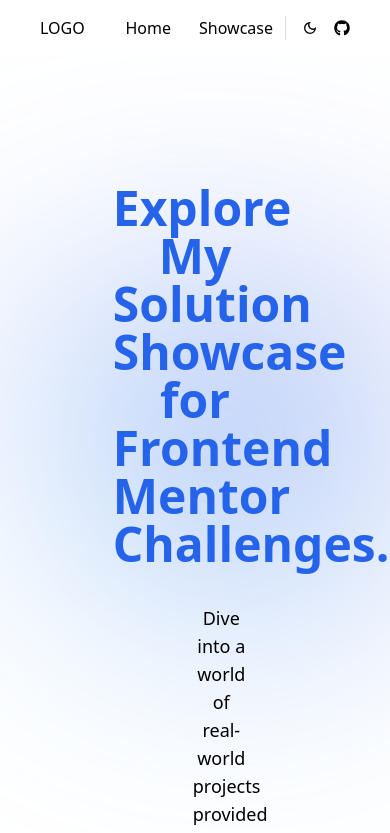
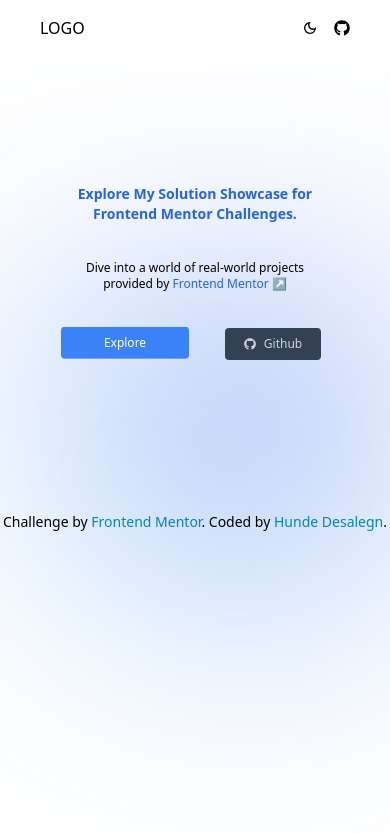
Before and after one commit to Hunde-D/Frontend-Challenges, a React (Vite) app: page / in a window 390 px wide. Shown: the top 833 px of the page. Built offline with nearby package versions, Linux system fonts and the light colour scheme.

Commit message:
responsive

```diff
--- a/src/challenges/tip-calculator/TipCalculator.jsx
+++ b/src/challenges/tip-calculator/TipCalculator.jsx
@@ -28,25 +28,23 @@
   };
 
   useEffect(() => {
-    if (bill.noPeople === "")
-      setBill((prevBill) => ({ ...prevBill, noPeople: 1 }));
-    if (bill.noPeople && bill.noPeople !== 0) {
     let tipPercent = tipRate ? tipRate / 100 : 0;
-      let tipPerPerson = ((bill.amount * tipPercent) / bill.noPeople).toFixed(
-        2
-      );
+    let tipPerPerson = (
+      (bill.amount * tipPercent) /
+      (bill.noPeople !== "" ? bill.noPeople : 1)
+    ).toFixed(2);
+
     let billPerPerson = (
-        bill.amount / bill.noPeople +
+      bill.amount / (bill.noPeople !== "" ? bill.noPeople : 1) +
       Number(tipPerPerson)
     ).toFixed(2);
     setPerPerson({
       bill: billPerPerson,
       tip: tipPerPerson,
     });
-    }
   }, [bill, bill.amount, bill.noPeople, tipRate]);
 
-  const tips = [5, 10, 15, 20, 25];
+  const tips = [1, 2, 5, 10, 15];
   const tipButton = tips.map((amount) => {
     return (
       <Button
--- a/src/components/Header.jsx
+++ b/src/components/Header.jsx
@@ -7,12 +7,12 @@
     <header className="w-full flex justify-between px-10 py-4 ">
       <Link to="/">LOGO</Link>
       <nav className="flex justify-end  items-center w-72 gap-4">
-        <NavLink to="/" className="hover:text-blue-500 ">
+        <NavLink to="/" className="hover:text-blue-500 max-sm:hidden">
           Home
         </NavLink>
         <NavLink
           to="/projects"
-          className="border-r-[1px] px-3 border-gray-400 border-opacity-40 hover:text-blue-500"
+          className="border-r-[1px] px-3 border-gray-400 border-opacity-40 max-sm:hidden hover:text-blue-500"
         >
           Showcase
         </NavLink>
--- a/src/pages/Home.jsx
+++ b/src/pages/Home.jsx
@@ -4,11 +4,11 @@
 export default function Home() {
   return (
     <div className=" effect flex flex-col items-center gap-6 w-full h-screen py-32">
-      <div className="home-content text-center">
-        <h1 className="text-5xl  font-black w-full mb-6 hover:text-gray-600 text-blue-600 transition-colors">
+      <div className="home-content text-center max-sm:w-full">
+        <h1 className="text-5xl  font-black w-full mb-6 hover:text-gray-600 text-blue-600 transition-colors max-md:text-2xl max-lg:text-4xl max-sm:text-sm">
           Explore My Solution Showcase for Frontend Mentor Challenges.
         </h1>
-        <p className="w-5/6 mx-10 px-10 py-3 font-light text-lg">
+        <p className="w-5/6 mx-10 px-10 py-3 font-light text-lg max-md:text-sm max-lg:text-md max-sm:w-full max-sm:px-0 max-sm:mx-0 max-sm:text-xs">
           Dive into a world of real-world projects provided by{" "}
           <Link
             className="text-blue-600 after:content-['_↗'] ..."
@@ -19,15 +19,15 @@
           </Link>
         </p>
       </div>
-      <div className=" flex gap-6 text-center justify-center">
+      <div className=" flex gap-6 text-center justify-center max-sm:text-xs">
         <Link
-          className=" border-none -ml-10 py-2 w-52 text-white bg-blue-500  rounded animate-bounce"
+          className=" border-none -ml-10 py-2 w-52 text-white bg-blue-500 max-sm:w-32 max-sm:ml-1 rounded animate-bounce"
           to="projects"
         >
           Explore
         </Link>
         <Link
-          className=" w-32 flex gap-2  justify-center items-center border-none mx-3  py-2 text-gray-300 rounded bg-[#334155]"
+          className=" w-32 flex gap-2  justify-center items-center border-none mx-3 max-sm:w-24 py-2 text-gray-300 rounded bg-[#334155]"
           to="https://github.com"
           target="_blank"
         >
--- a/src/pages/Projects.jsx
+++ b/src/pages/Projects.jsx
@@ -21,8 +21,8 @@
   console.log(searchData.length);
   console.log(cardData.length);
   return (
-    <div className="w-full h-full grid grid-cols-3 justify-items-center gap-12 px-14 py-10">
-      <div className=" peer col-span-3 flex w-2/5 border-2 border-slate-300/50 shadow-md  shadow-slate-200 rounded-full px-3 py-2 gap-2 focus-within:w-4/6 transition-all">
+    <div className="w-full h-full  grid grid-cols-3 max-sm:flex max-sm:flex-col max-sm:items-center max-sm:px-8 max-sm:py-5 justify-items-center gap-12 px-14 py-10">
+      <div className="  col-span-3 flex w-2/5 max-sm:w-4/5 max-sm: border-2 border-slate-300/50 shadow-md  shadow-slate-200 rounded-full px-3 py-2 gap-2 focus-within:w-4/6 transition-all">
         <FaSearchengin size={25} className=" text-slate-400" />
         <input
           type="text"
@@ -32,7 +32,7 @@
           className=" outline-none h-full w-full px-1 py-1"
         />
       </div>
-      <div className=" col-span-3 w-4/6  min-h-96 flex flex-col  justify-start  bg-slate-50 divide-slate-100 divide-y-2 shadow-sm rounded-md  -my-12 mb-5 empty:hidden empty:transition-all transition-all ">
+      <div className=" col-span-3 w-4/6  min-h-96  flex flex-col  justify-start  bg-slate-50 divide-slate-100 divide-y-2 shadow-sm rounded-md  -my-12 mb-5 empty:hidden empty:transition-all transition-all ">
         {search &&
           searchData.map((result, index) => {
             return (
```
Lines whose indentation alone changed are shown as unchanged.
